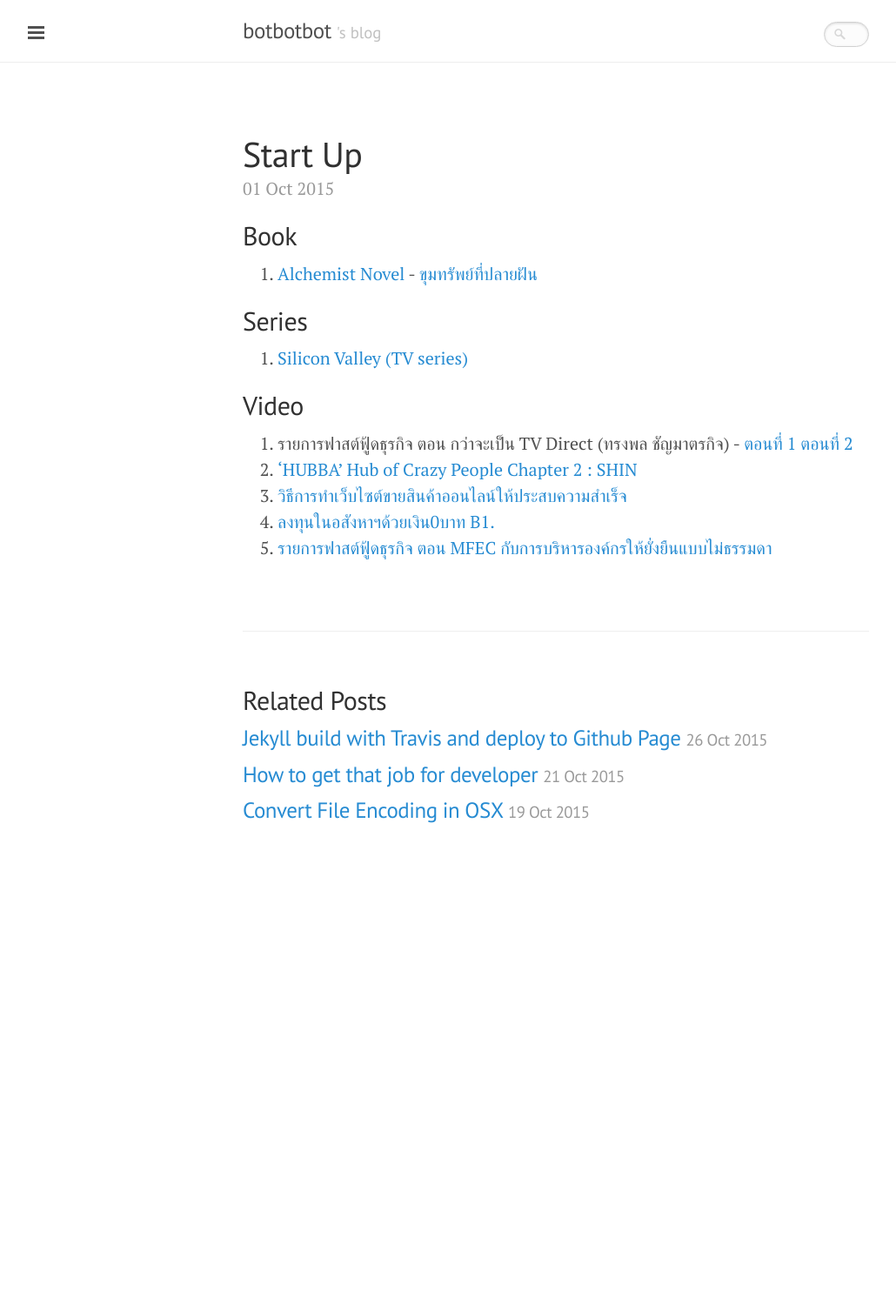
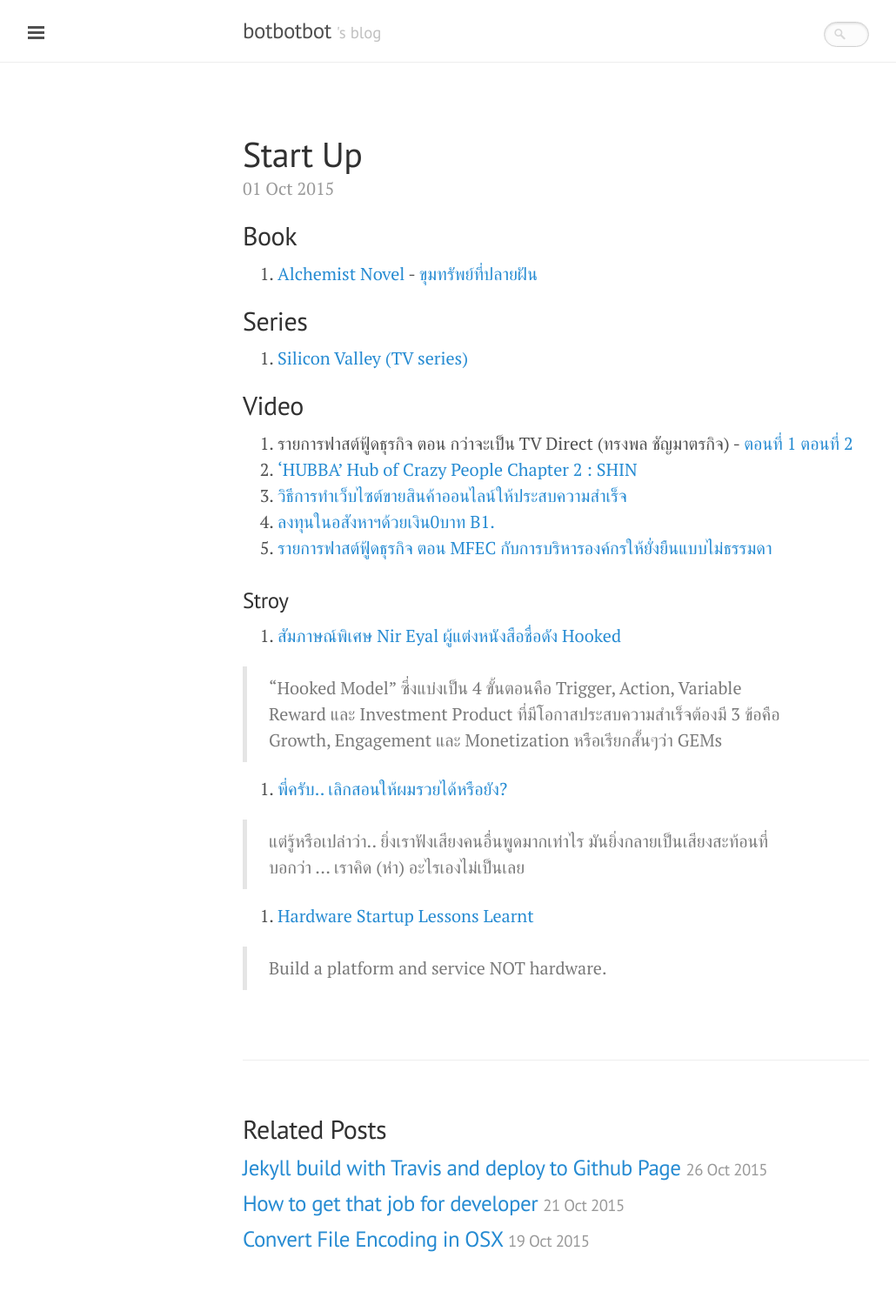
Before and after one commit to ibotdotout/ibotdotout.github.io, a Jekyll site: the page built from _posts/2015-10-01-startup.md, in a window 1280 px wide. Shown: the whole page at 87% size, without its empty margins (1-1031 px from the left). Built offline with Jekyll 4.4.1, drawn with Linux system fonts in a browser that asks for light colours; nearby versions of some CDN libraries; Markdown is read by kramdown in place of the engine named in the settings; before the commit the page ends 1007 px from its top, so only the background shows below that.

Commit message:
Update more in startup

```diff
--- a/_posts/2015-10-01-startup.md
+++ b/_posts/2015-10-01-startup.md
@@ -19,3 +19,21 @@ permalink: startup
 3. [วิธีการทำเว็บไซต์ขายสินค้าออนไลน์ให้ประสบความสำเร็จ](https://www.facebook.com/smartsme/videos/557504484399577/)
 4. [ลงทุนในอสังหาฯด้วยเงิน0บาท B1.](https://www.youtube.com/watch?v=pNvfML-WhH4)
 5. [รายการฟาสต์ฟู้ดธุรกิจ ตอน MFEC กับการบริหารองค์กรให้ยั่งยืนแบบไม่ธรรมดา](https://www.youtube.com/watch?v=RfeVCwE9pkk)
+
+
+### Stroy
+1. [สัมภาษณ์พิเศษ Nir Eyal ผู้แต่งหนังสือชื่อดัง Hooked](http://techsauce.co/interviews/special-interview-nir-eyal-hooked/)
+
+  >  “Hooked Model” ซึ่งแบ่งเป็น 4 ขั้นตอนคือ Trigger, Action, Variable  Reward และ Investment
+  >  Product ที่มีโอกาสประสบความสำเร็จต้องมี 3 ข้อคือ Growth, Engagement และ  Monetization หรือเรียกสั้นๆว่า GEMs
+
+2. [พี่ครับ..  เลิกสอนให้ผมรวยได้หรือยัง?](https://storylog.co/story/55320188b629ef9bebe59ee3)
+
+  >  แต่รู้หรือเปล่าว่า..
+  > ยิ่งเราฟังเสียงคนอื่นพูดมากเท่าไร
+  > มันยิ่งกลายเป็นเสียงสะท้อนที่บอกว่า
+  > ... เราคิด (ห่า) อะไรเองไม่เป็นเลย
+
+3. [Hardware Startup Lessons Learnt](http://atthaphong.com/2015/11/07/79/)
+
+  > Build a platform and service NOT hardware.
```
